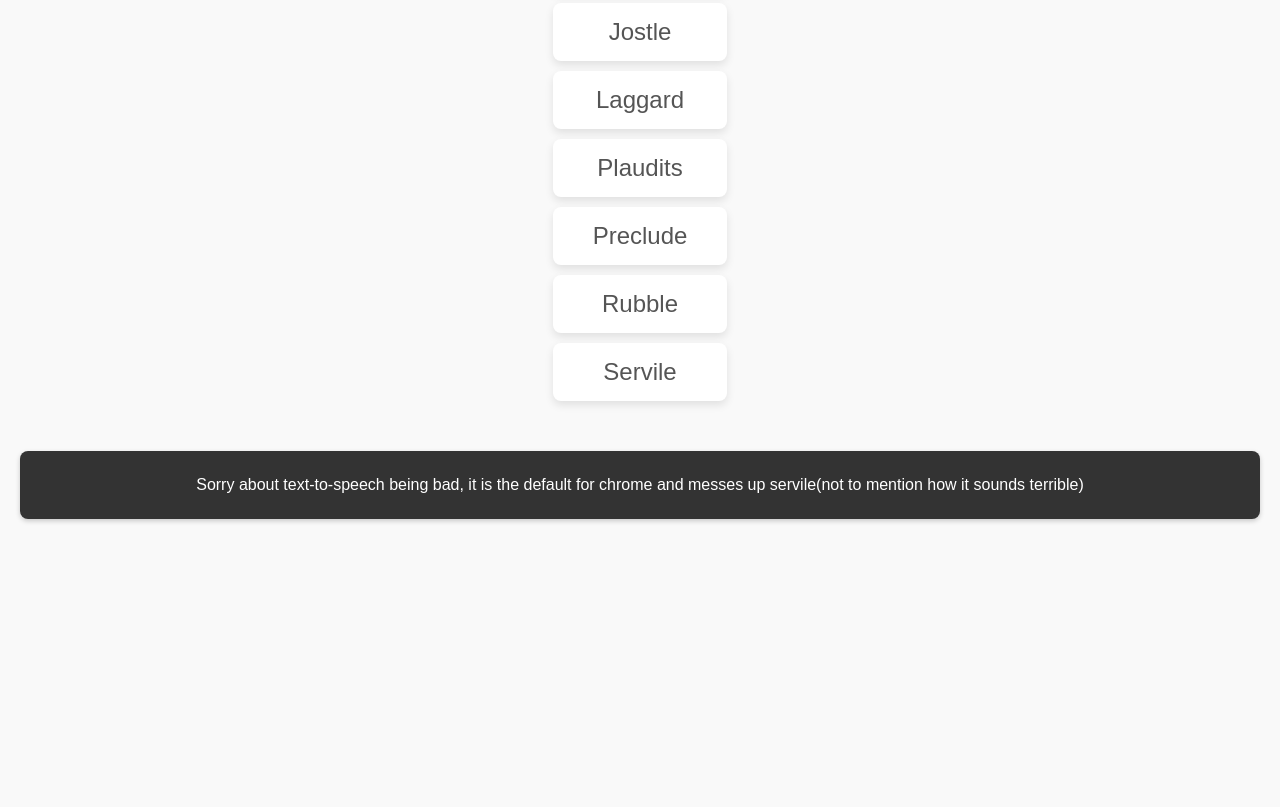
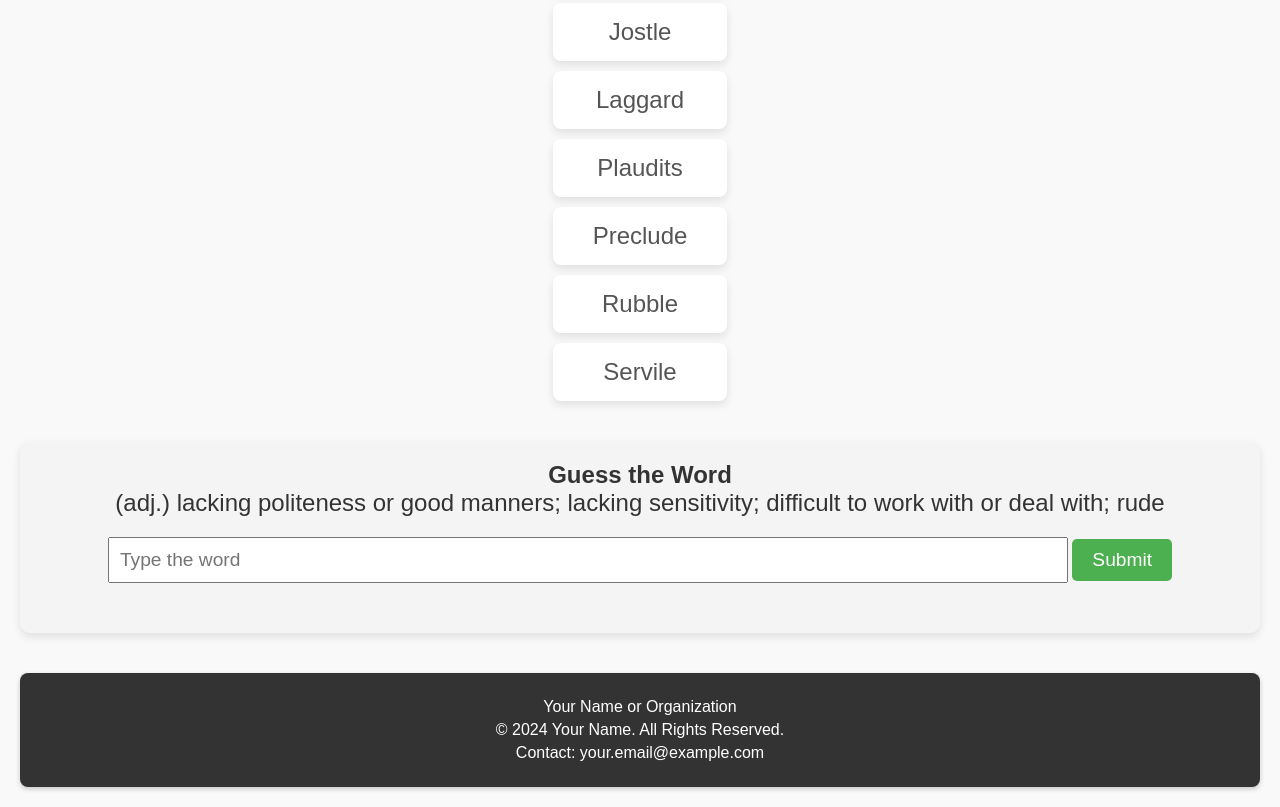
Before and after one commit to dillon42gamer/vocabting, a plain HTML site: page index.html in a window 1280 px wide. Shown: the part 704-1511 px from the top of the page. Before the commit the page ends 1243 px from the top, so only its background shows below. Drawn offline with Linux system fonts and the light colour scheme.

Commit message:
Update index.html

```diff
--- a/index.html
+++ b/index.html
@@ -131,6 +131,47 @@
             margin: 5px 0;
             font-size: 1rem;
         }
+
+        /* Quiz styles */
+        .quiz-container {
+            margin-top: 30px;
+            padding: 20px;
+            background-color: #f4f4f4;
+            border-radius: 10px;
+            box-shadow: 0 4px 8px rgba(0, 0, 0, 0.1);
+        }
+
+        .quiz-definition {
+            font-size: 1.5rem;
+            margin-bottom: 20px;
+        }
+
+        .quiz-input {
+            padding: 10px;
+            font-size: 1.2rem;
+            width: 80%;
+            margin-bottom: 10px;
+        }
+
+        .quiz-btn {
+            padding: 10px 20px;
+            font-size: 1.2rem;
+            cursor: pointer;
+            background-color: #4CAF50;
+            color: white;
+            border: none;
+            border-radius: 5px;
+            transition: background-color 0.3s ease;
+        }
+
+        .quiz-btn:hover {
+            background-color: #45a049;
+        }
+
+        .quiz-result {
+            margin-top: 20px;
+            font-size: 1.3rem;
+        }
     </style>
 </head>
 <body>
@@ -139,10 +180,10 @@
 
     <div class="vocab-list">
         <ul id="vocabWords">
-            <li class="vocab-item" data-word="Adage" data-definition="(noun)a proverb, wise saying">Adage</li>
-            <li class="vocab-item" data-word="Bonanza" data-definition="(noun)something very valuable, profitable, or rewarding; a source of wealth or prosperity; a very large amount; sudden profit or gain">Bonanza</li>
-            <li class="vocab-item" data-word="Churlish" data-definition="(adj.)lacking politeness or good manners; lacking sensitivity; difficult to work with or deal with; rude;">Churlish</li>
-            <li class="vocab-item" data-word="Citadel" data-definition="(noun) a fortress the overlooks or protects a city; any strong or commanding place">Citadel</li>
+            <li class="vocab-item" data-word="Adage" data-definition="(noun) a proverb, wise saying">Adage</li>
+            <li class="vocab-item" data-word="Bonanza" data-definition="(noun) something very valuable, profitable, or rewarding; a source of wealth or prosperity; a very large amount; sudden profit or gain">Bonanza</li>
+            <li class="vocab-item" data-word="Churlish" data-definition="(adj.) lacking politeness or good manners; lacking sensitivity; difficult to work with or deal with; rude;">Churlish</li>
+            <li class="vocab-item" data-word="Citadel" data-definition="(noun) a fortress that overlooks or protects a city; any strong or commanding place">Citadel</li>
             <li class="vocab-item" data-word="Decree" data-definition="(noun) an order having the force of law; (verb) to issue such an order; to command firmly or forcefully">Decree</li>
             <li class="vocab-item" data-word="Discordant" data-definition="(adj.) disagreeable in sound, jarring; lacking in harmony">Discordant</li>
             <li class="vocab-item" data-word="Excerpt" data-definition="(noun) a passage taken from a book, article, etc.; (verb) to take such a passage; to quote">Excerpt</li>
@@ -150,7 +191,7 @@
             <li class="vocab-item" data-word="Hover" data-definition="(verb) to float or hang suspended over; to move back and forth uncertainly over or around">Hover</li>
             <li class="vocab-item" data-word="Jostle" data-definition="(verb) to make or force one's way by pushing or elbowing; to bump, brush against; to compete for">Jostle</li>
             <li class="vocab-item" data-word="Laggard" data-definition="(noun) a person who moves slowly or falls behind; (adj.) falling behind; slow to move, act, or respond">Laggard</li>
-            <li class="vocab-item" data-word="Plaudits" data-definition="(noun; plural)applause; enthusiastic praise or approval">Plaudits</li>
+            <li class="vocab-item" data-word="Plaudits" data-definition="(noun; plural) applause; enthusiastic praise or approval">Plaudits</li>
             <li class="vocab-item" data-word="Preclude" data-definition="(verb) to make impossible, prevent, shut out">Preclude</li>
             <li class="vocab-item" data-word="Rubble" data-definition="(noun) broken stone or bricks; ruins">Rubble</li>
             <li class="vocab-item" data-word="Servile" data-definition="(adj.) of or relating to a slave; behaving like or suitable for a slave or servant, menial; lacking spirit or independence, abjectly submissive">Servile</li>
@@ -166,8 +207,20 @@
         </div>
     </div>
 
+    <!-- Quiz Section -->
+    <div class="quiz-container">
+        <h2>Guess the Word</h2>
+        <p id="quizDefinition" class="quiz-definition">Definition will go here</p>
+        <input type="text" id="quizInput" class="quiz-input" placeholder="Type the word">
+        <button id="quizSubmit" class="quiz-btn">Submit</button>
+        <p id="quizResult" class="quiz-result"></p>
+    </div>
+
+    <!-- Footer Section -->
     <footer>
-        <p>Sorry about text-to-speech being bad, it is the default for chrome and messes up servile(not to mention how it sounds terrible)</p>
+        <p>Your Name or Organization</p>
+        <p>© 2024 Your Name. All Rights Reserved.</p>
+        <p>Contact: your.email@example.com</p>
     </footer>
 
     <script>
@@ -180,34 +233,75 @@
             const popupDefinition = document.getElementById('popupDefinition');
             const closeBtn = document.querySelector('.close-btn');
 
-            // Open popup and speak word when a vocab word is clicked
             vocabItems.forEach(item => {
                 item.addEventListener('click', function() {
-                    const word = this.dataset.word;
-                    const definition = this.dataset.definition;
-
+                    const word = this.getAttribute('data-word');
+                    const definition = this.getAttribute('data-definition');
                     popupWord.textContent = word;
                     popupDefinition.textContent = definition;
+
+                    // Show popup
                     popup.classList.remove('hidden');
 
-                    // Text-to-Speech
-                    const speech = new SpeechSynthesisUtterance(word);
-                    speech.lang = 'en-US'; // Set the language
-                    window.speechSynthesis.speak(speech);
+                    // Speak the word
+                    const utterance = new SpeechSynthesisUtterance(word);
+                    window.speechSynthesis.speak(utterance);
                 });
             });
 
-            // Close popup when the close button is clicked
+            // Close popup
             closeBtn.addEventListener('click', function() {
                 popup.classList.add('hidden');
             });
 
-            // Close popup when clicking outside of it
-            window.addEventListener('click', function(e) {
-                if (e.target === popup) {
-                    popup.classList.add('hidden');
+            // Quiz Functionality
+            const quizDefinition = document.getElementById('quizDefinition');
+            const quizInput = document.getElementById('quizInput');
+            const quizSubmit = document.getElementById('quizSubmit');
+            const quizResult = document.getElementById('quizResult');
+            let currentWord = '';
+            let currentDefinition = '';
+
+            const vocabList = [
+                { word: 'Adage', definition: '(noun) a proverb, wise saying' },
+                { word: 'Bonanza', definition: '(noun) something very valuable, profitable, or rewarding; a source of wealth or prosperity; a very large amount; sudden profit or gain' },
+                { word: 'Churlish', definition: '(adj.) lacking politeness or good manners; lacking sensitivity; difficult to work with or deal with; rude' },
+                { word: 'Citadel', definition: '(noun) a fortress that overlooks or protects a city; any strong or commanding place' },
+                { word: 'Decree', definition: '(noun) an order having the force of law; (verb) to issue such an order; to command firmly or forcefully' },
+                { word: 'Discordant', definition: '(adj.) disagreeable in sound, jarring; lacking in harmony' },
+                { word: 'Excerpt', definition: '(noun) a passage taken from a book, article, etc.; (verb) to take such a passage; to quote' },
+                { word: 'Grope', definition: '(verb) to feel about hesitantly with the hands; to search blindly and uncertainly' },
+                { word: 'Hover', definition: '(verb) to float or hang suspended over; to move back and forth uncertainly over or around' },
+                { word: 'Jostle', definition: '(verb) to make or force one\'s way by pushing or elbowing; to bump, brush against; to compete for' },
+                { word: 'Laggard', definition: '(noun) a person who moves slowly or falls behind; (adj.) falling behind; slow to move, act, or respond' },
+                { word: 'Plaudits', definition: '(noun; plural) applause; enthusiastic praise or approval' },
+                { word: 'Preclude', definition: '(verb) to make impossible, prevent, shut out' },
+                { word: 'Rubble', definition: '(noun) broken stone or bricks; ruins' },
+                { word: 'Servile', definition: '(adj.) of or relating to a slave; behaving like or suitable for a slave or servant, menial; lacking spirit or independence, abjectly submissive' }
+            ];
+
+            function getRandomWord() {
+                const randomIndex = Math.floor(Math.random() * vocabList.length);
+                currentWord = vocabList[randomIndex].word;
+                currentDefinition = vocabList[randomIndex].definition;
+                quizDefinition.textContent = currentDefinition;
+            }
+
+            quizSubmit.addEventListener('click', function() {
+                const userAnswer = quizInput.value.trim();
+                if (userAnswer.toLowerCase() === currentWord.toLowerCase()) {
+                    quizResult.textContent = 'Correct!';
+                    quizResult.style.color = 'green';
+                } else {
+                    quizResult.textContent = `Incorrect. The correct word was: ${currentWord}`;
+                    quizResult.style.color = 'red';
                 }
+                quizInput.value = '';
+                getRandomWord();
             });
+
+            // Load the first random word when the page loads
+            getRandomWord();
         });
     </script>
 </body>
```
